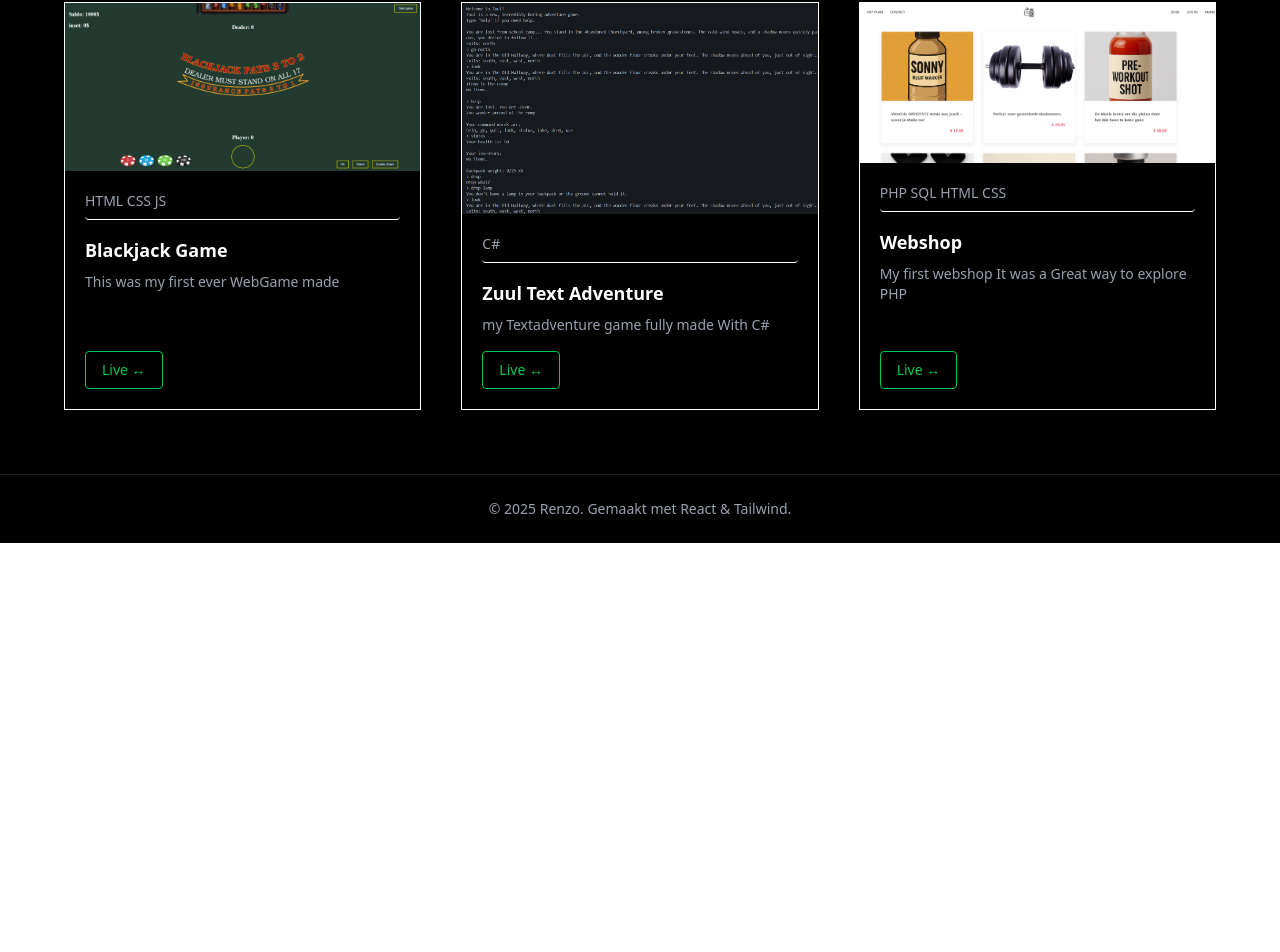
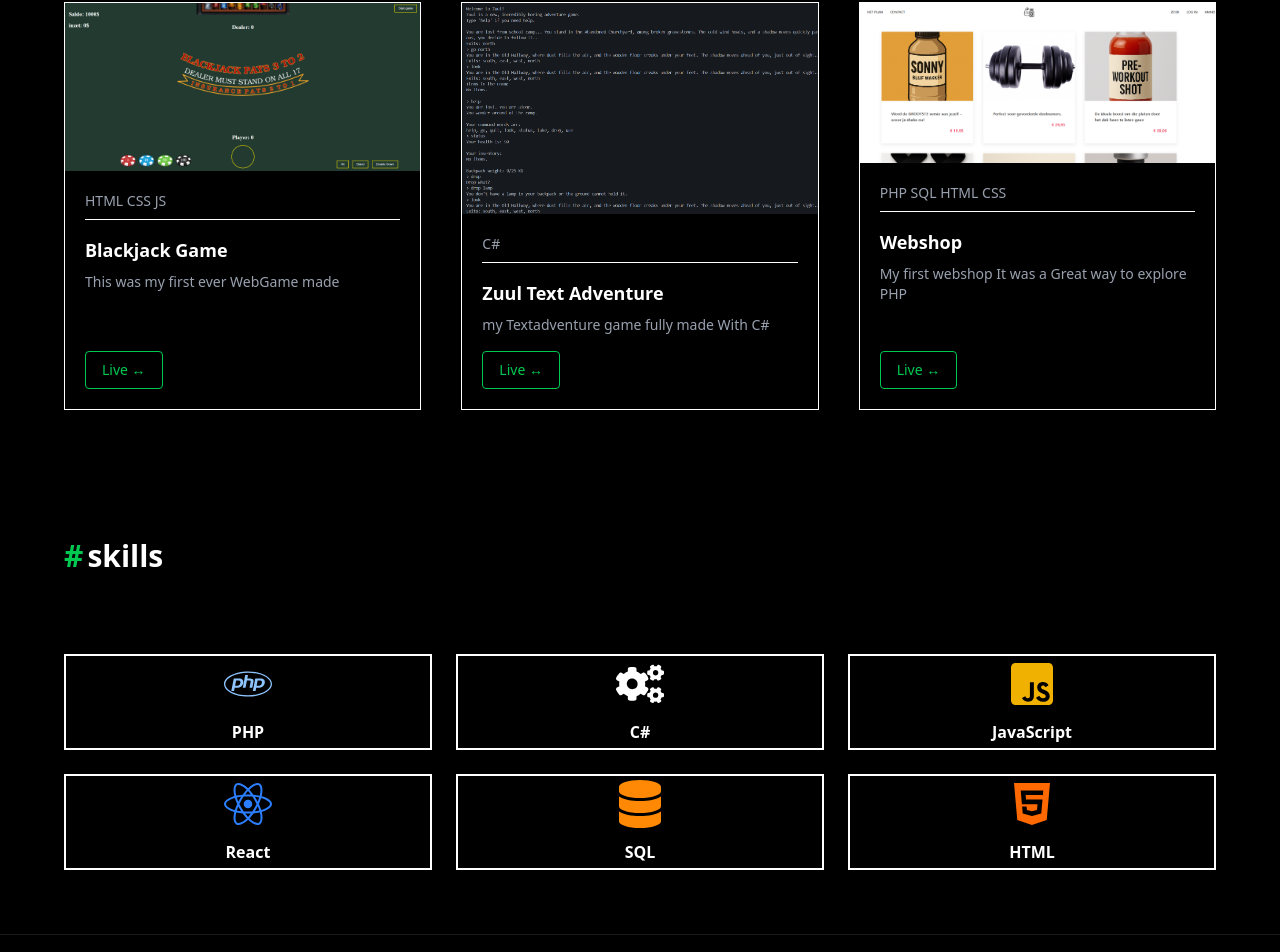
Before and after one commit to Renzoju/portfoliowebsite, a React (Vite) app in the folder my-project/: page / in a window 1280 px wide. Shown: the part 1042-1994 px from the top of the page. Before the commit the page ends 1585 px from the top, so only its background shows below. Built offline with nearby package versions, Linux system fonts and the light colour scheme.

Commit message:
colors for my icons

```diff
--- a/my-project/package.json
+++ b/my-project/package.json
@@ -13,6 +13,7 @@
     "@tailwindcss/vite": "^4.1.13",
     "react": "^19.1.1",
     "react-dom": "^19.1.1",
+    "react-icons": "^5.5.0",
     "tailwindcss": "^4.1.13"
   },
   "devDependencies": {
--- a/my-project/src/App.jsx
+++ b/my-project/src/App.jsx
@@ -3,6 +3,7 @@ import React from 'react';
 import Navbar from './components/Navbar'
 import Hero from './components/Hero'
 import Projects from './components/Projects'
+import Skills from './components/Skills'
 
 
 function App() {
@@ -12,7 +13,7 @@ function App() {
       <main>
         <Hero />
         <Projects />
-
+        <Skills />
 
       </main>
       <footer className="border-t border-white/10 py-6 text-center text-sm text-gray-400">
--- a/my-project/src/components/Projects.jsx
+++ b/my-project/src/components/Projects.jsx
@@ -35,7 +35,7 @@ export default function Projects() {
               <span className="text-green-500">#</span>
               <span className="text-white ml-1">projects</span>
             </h2>
-            <div className="border-1 border-green-400 w-150 rounded"></div>
+            <div className="border-t-1 border-green-400 w-150 rounded"></div>
           </div>
 
           <a
@@ -64,7 +64,7 @@ export default function Projects() {
               {/* Content */}
               <div className="p-5 flex flex-col flex-1 justify-between">
                 <div>
-                  <div className="pb-2 mb-4 border-b border-white rounded">
+                  <div className="pb-2 mb-4 border-b border-white">
                     <p className="text-sm text-gray-400 w-full">{project.tech}</p>
                   </div>
 
--- /dev/null
+++ b/my-project/src/components/Skills.jsx
@@ -0,0 +1,44 @@
+import React from "react";
+import { FaHtml5, FaPhp, FaReact, FaJsSquare, FaDatabase, FaCogs } from "react-icons/fa";
+
+const skills = [
+  { name: "PHP", icon: <FaPhp className="h-12 w-12 text-blue-300" /> },
+  { name: "C#", icon: <FaCogs className="h-12 w-12 text-white" /> },
+  { name: "JavaScript", icon: <FaJsSquare className="h-12 w-12 text-yellow-500" /> },
+  { name: "React", icon: <FaReact className="h-12 w-12 text-blue-500" /> },
+  { name: "SQL", icon: <FaDatabase className="h-12 w-12 text-orange-400" /> },
+  { name: "HTML", icon: <FaHtml5 className="h-12 w-12 text-orange-500" /> },
+];
+
+export default function Skills() {
+  return (
+    <section id="skills" className="bg-black py-16 px-6">
+      <div className="max-w-6xl mx-auto">
+        {/* Header */}
+        <div className="flex items-center justify-between mb-4">
+          <div className="flex items-center gap-4">
+            <h2 className="text-2xl md:text-3xl font-bold flex items-center">
+              <span className="text-green-500">#</span>
+              <span className="text-white ml-1">skills</span>
+            </h2>
+            <div className="h-2 bg-green-500 flex-1"></div>
+          </div>
+        </div>
+
+        {/* Skills grid */}
+        <div className="grid grid-cols-3 gap-6 pt-16 justify-start">
+          {skills.map((skill, idx) => (
+            <div
+              key={idx}
+              className="flex flex-col items-center justify-center  p-1  border-2 border-white"
+            >
+              {/* Icon */}
+              <div className="mb-3">{skill.icon}</div> {/* Icon boven skill naam */}
+              <p className="text-white font-semibold color:blue">{skill.name}</p>
+            </div>
+          ))}
+        </div>
+      </div>
+    </section>
+  );
+}
```
Also changed, not shown: 1 other file (tests, documents, lock files or other folders).
